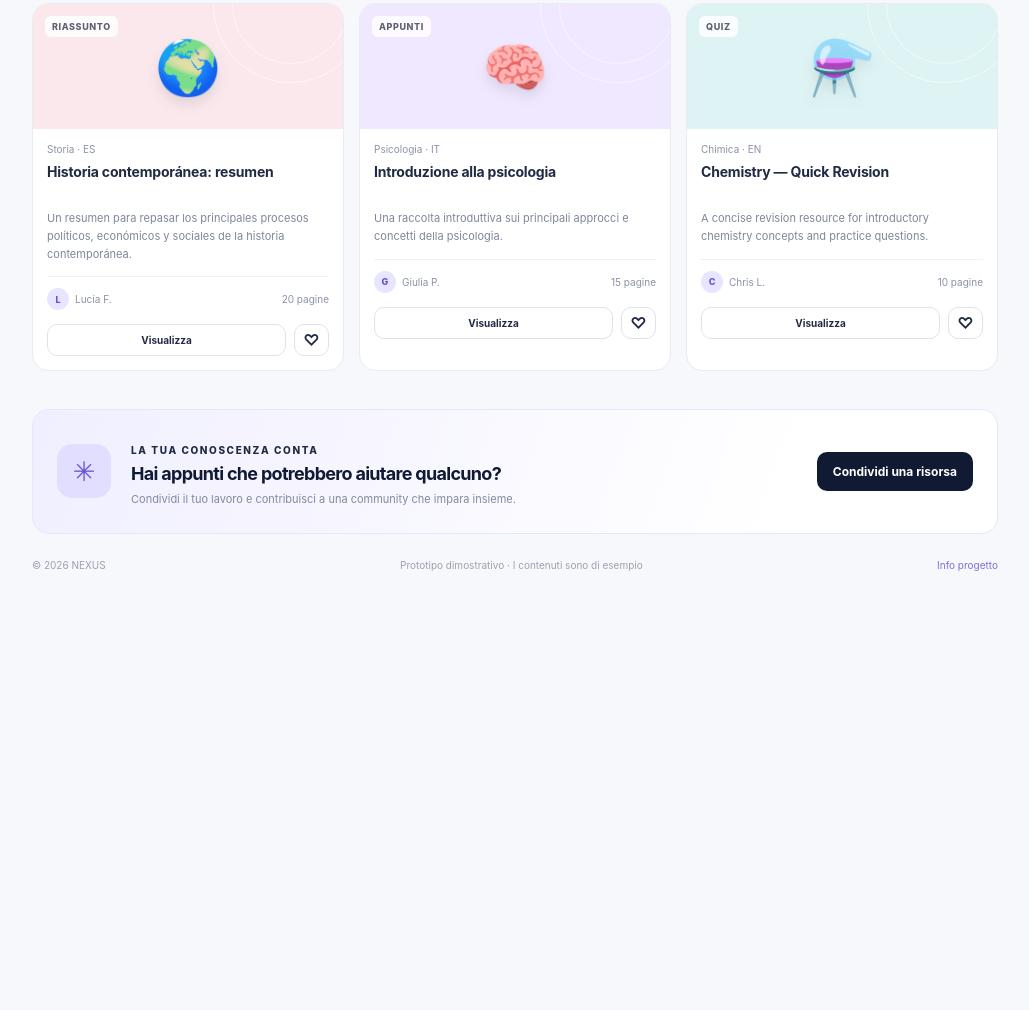
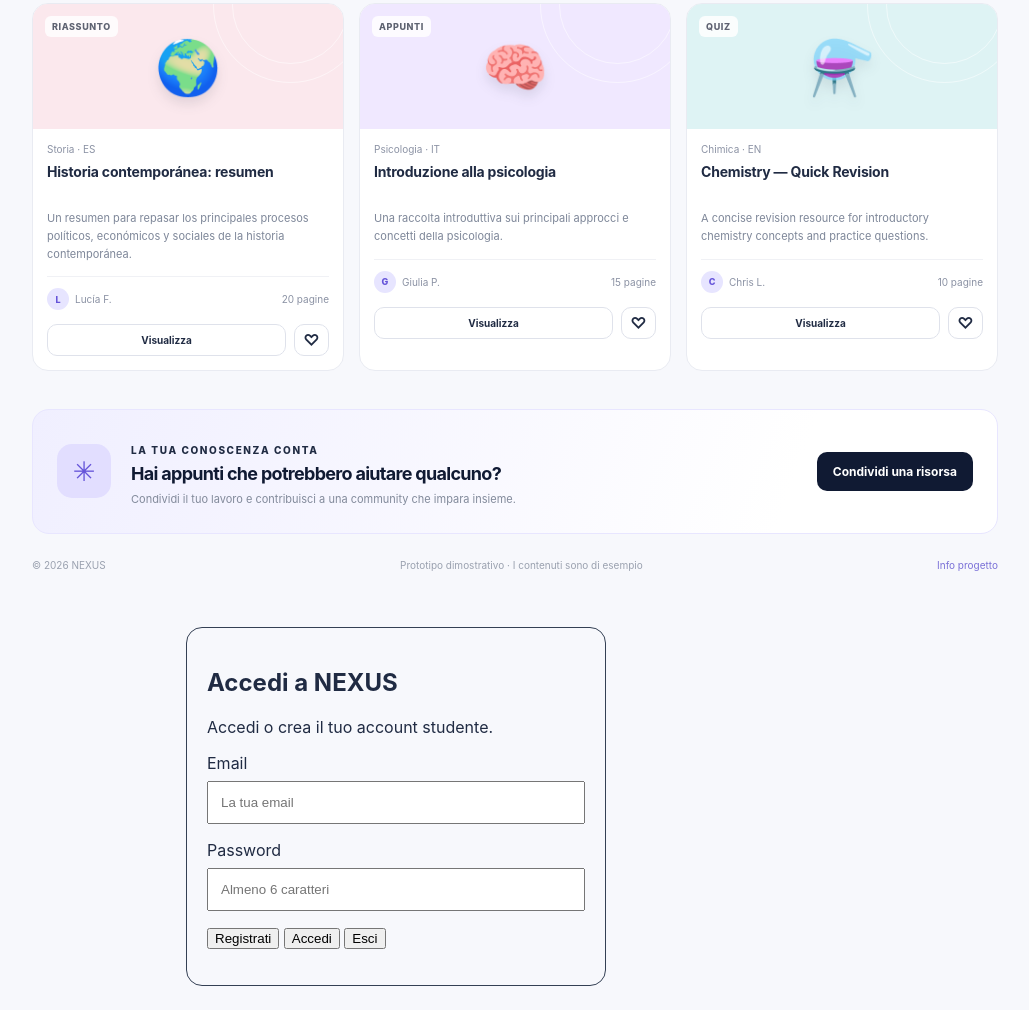
Before and after one commit to arnoldqe1998-coder/nexus-student-platform, a plain HTML site: page index.html in a window 1280 px wide. Shown: the part 1045-2055 px from the top of the page, without its empty margins (244-1273 px from the left). Before the commit the page ends 1648 px from the top, so only its background shows below. Drawn offline with nearby package versions, Linux system fonts and the light colour scheme; no server answers.

Commit message:
Update index.html

```diff
--- a/index.html
+++ b/index.html
@@ -117,6 +117,27 @@
     <div class="modal form-modal"><button class="modal-close" data-close="report-modal" aria-label="Chiudi">×</button><p class="eyebrow muted" data-i18n="keepNexusSafe">AIUTACI A MANTENERE NEXUS SICURO</p><h2 id="report-title" data-i18n="reportTitle">Segnala questo materiale</h2><form id="report-form"><label><span data-i18n="reason">Motivo della segnalazione</span><select name="reason"><option>Informazioni errate</option><option>Possibile violazione del copyright</option><option>Spam o pubblicità ingannevole</option><option>Contenuto inappropriato</option><option>Altro</option></select></label><label><span data-i18n="moreDetails">Dettagli (facoltativo)</span><textarea name="details" rows="3" maxlength="500"></textarea></label><p class="form-hint" data-i18n="reportDemoHint">Demo: la segnalazione non viene inviata a un moderatore reale.</p><button class="button button-primary full-width" type="submit" data-i18n="sendReport">Invia segnalazione</button></form></div>
   </div>
   <div class="toast" id="toast" role="status" aria-live="polite"></div>
+
+<div id="auth-panel" style="max-width:420px;margin:24px auto;padding:20px;border:1px solid #344054;border-radius:16px;color:inherit">
+  <h2>Accedi a NEXUS</h2>
+  <p>Accedi o crea il tuo account studente.</p>
+
+  <label for="nexus-email">Email</label>
+  <input id="nexus-email" type="email" autocomplete="email" required
+    placeholder="La tua email"
+    style="display:block;width:100%;box-sizing:border-box;margin:8px 0 16px;padding:12px">
+
+  <label for="nexus-password">Password</label>
+  <input id="nexus-password" type="password" autocomplete="current-password"
+    required minlength="6" placeholder="Almeno 6 caratteri"
+    style="display:block;width:100%;box-sizing:border-box;margin:8px 0 16px;padding:12px">
+
+  <button type="button" id="nexus-register">Registrati</button>
+  <button type="button" id="nexus-login">Accedi</button>
+  <button type="button" id="nexus-logout">Esci</button>
+
+  <p id="nexus-auth-message" role="status" aria-live="polite"></p>
+</div>
   <script src="https://cdn.jsdelivr.net/npm/@supabase/supabase-js@2"></script>
   <script src="app.js"></script>
 </body>
```
